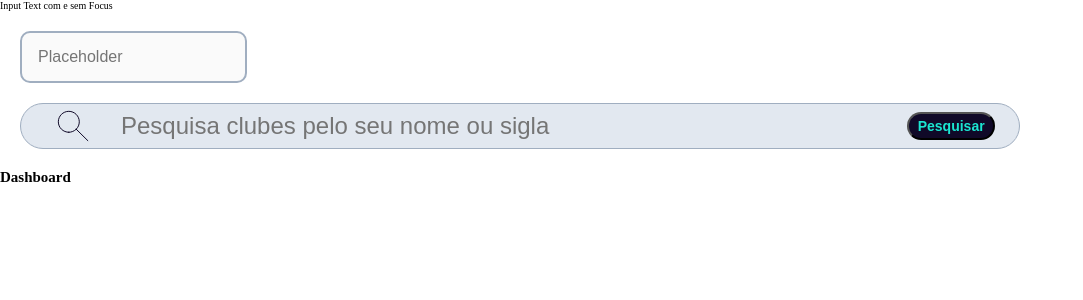
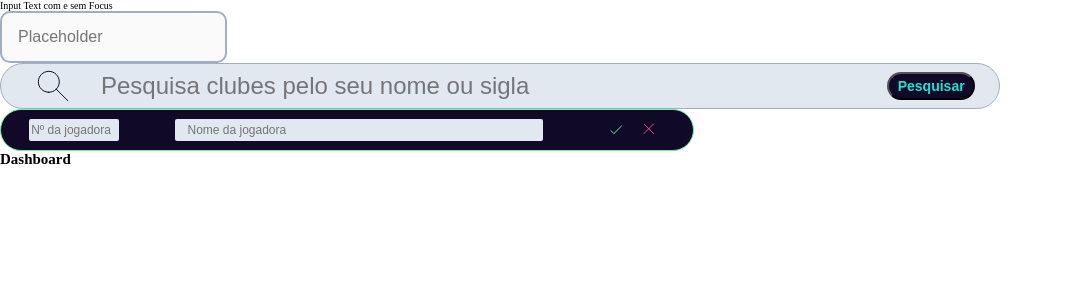
Before and after one commit to estartandodevs-course/Escala-as-Mina, a React (Create React App) app: page / in a window 1280 px wide. Shown: the top 300 px of the page, without its empty margins (0-1083 px from the left). Built offline with nearby package versions, Linux system fonts and the light colour scheme.

Commit message:
InputPlayer added

```diff
--- a/src/App.jsx
+++ b/src/App.jsx
@@ -2,9 +2,8 @@ import { ThemeProvider } from 'styled-components';
 import { theme } from './styles';
 import { BrowserRouter as Router, Switch, Route } from 'react-router-dom';
 import { Login, Dashboard, Rodadas, Jogadoras, Times, Ranking } from './pages';
-import { Input, InputSearch, BText } from './components/Input/index';
-import { StyledDiv } from './components/Input/styledInput';
-import src from './assets/icons/LupaInput.svg';
+import { Input, InputSearch, InputPlayer } from './components/Input/index';
+// import { StyledDiv } from './components/Input/styledInput';
 
 function App() {
   return (
@@ -16,14 +15,9 @@ function App() {
         disabled="false"
       />
 
-      <StyledDiv tabindex="0">
-        <img src={src} alt={'Lupa'} />
-        <InputSearch
-          placeholder="Pesquisa clubes pelo seu nome ou sigla"
-          type="text"
-        />
-        <BText type="submit" value="Pesquisar" />
-      </StyledDiv>
+      <InputSearch placeholder="Pesquisa clubes pelo seu nome ou sigla"></InputSearch>
+
+      <InputPlayer />
 
       <Router>
         <Switch>
--- a/src/components/Input/index.jsx
+++ b/src/components/Input/index.jsx
@@ -1,4 +1,13 @@
-import { StyledInput, StyledInputSearch, StyledButton } from './styledInput';
+import {
+  StyledDiv,
+  StyledInput,
+  StyledInputSearch,
+  StyledInputOptions,
+  StyledButton,
+} from './styledInput';
+import LupaInput from '../../assets/icons/LupaInput.svg';
+import AcceptBtn from '../../assets/icons/AcceptBtn.svg';
+import DeclineBtn from '../../assets/icons/DeclineBtn.svg';
 
 export const Input = (props) => {
   const { label, type, placeholder, disabled = 'false' } = props;
@@ -11,8 +20,39 @@ export const Input = (props) => {
 };
 
 export const InputSearch = (props) => {
-  const { type, placeholder } = props;
-  return <StyledInputSearch type={type} placeholder={placeholder} />;
+  const { placeholder } = props;
+  return (
+    <StyledDiv>
+      <img src={LupaInput} alt={'Lupa'} />
+      <StyledInputSearch type={'text'} placeholder={placeholder} />
+      <BText type="submit" value="Pesquisar" />
+    </StyledDiv>
+  );
+};
+
+export const InputPlayer = (props) => {
+  return (
+    <StyledInputOptions>
+      <input
+        className="numberPlayer"
+        type="number"
+        placeholder="Nº da jogadora"
+      />
+      <input
+        className="namePlayer"
+        type="text"
+        placeholder="Nome da jogadora"
+      />
+      <div>
+        <a href="/">
+          <img src={AcceptBtn} alt="Accept"></img>
+        </a>
+        <a href="/">
+          <img src={DeclineBtn} alt="Decline"></img>
+        </a>
+      </div>
+    </StyledInputOptions>
+  );
 };
 
 export const BText = (props) => {
--- a/src/components/Input/styledInput.jsx
+++ b/src/components/Input/styledInput.jsx
@@ -1,7 +1,6 @@
 import styled from 'styled-components';
 
 export const StyledInput = styled.input`
-  margin: 20px;
   display: flex;
   align-items: center;
   font-size: 16px;
@@ -24,7 +23,6 @@ export const StyledInput = styled.input`
 `;
 
 export const StyledDiv = styled.div`
-  margin: 20px;
   width: 1000px;
   background-color: #e2e8f0;
   border: 1px solid #a0aec0;
@@ -57,12 +55,63 @@ export const StyledInputSearch = styled.input`
   font-size: 24px;
   line-height: 28px;
   border: none;
-  border-radius: none;
   padding-left: 26px;
   margin: 0px;
 
   margin- ::-webkit-inline-placeholder {
     color: #e2e8f0;
+  }
+`;
+
+export const StyledInputOptions = styled.div`
+  width: 692px;
+  height: 40px;
+  border-radius: 30px;
+  background-color: #100928;
+  border: 1px solid #75f099;
+  display: flex;
+  justify-content: space-between;
+  align-items: center;
+  justify-content: space-around;
+
+  input {
+    height: 22px;
+    font-weight: normal;
+    font-size: 12px;
+    line-height: 14px;
+    display: flex;
+    align-items: center;
+    color: rgba(0, 0, 0, 0.5);
+    background-color: #e2e8f0;
+    border-radius: 2px;
+    outline: none;
+    border: none;
+
+    &:focus {
+      outline: none;
+    }
+  }
+
+  input.numberPlayer {
+    width: 88px;
+    -moz-appearance: textfield;
+    appearance: textfield;
+    padding-left: 2px;
+  }
+
+  input.namePlayer {
+    width: 356px;
+    padding-left: 12px;
+  }
+
+  input[type='number']::-webkit-inner-spin-button,
+  input[type='number']::-webkit-outer-spin-button {
+    -webkit-appearance: none;
+    margin: 0;
+  }
+
+  img {
+    margin: 10px;
   }
 `;
 
```
Also changed, not shown: src/assets/icons/AcceptBtn.svg (added), src/assets/icons/DeclineBtn.svg (added).
